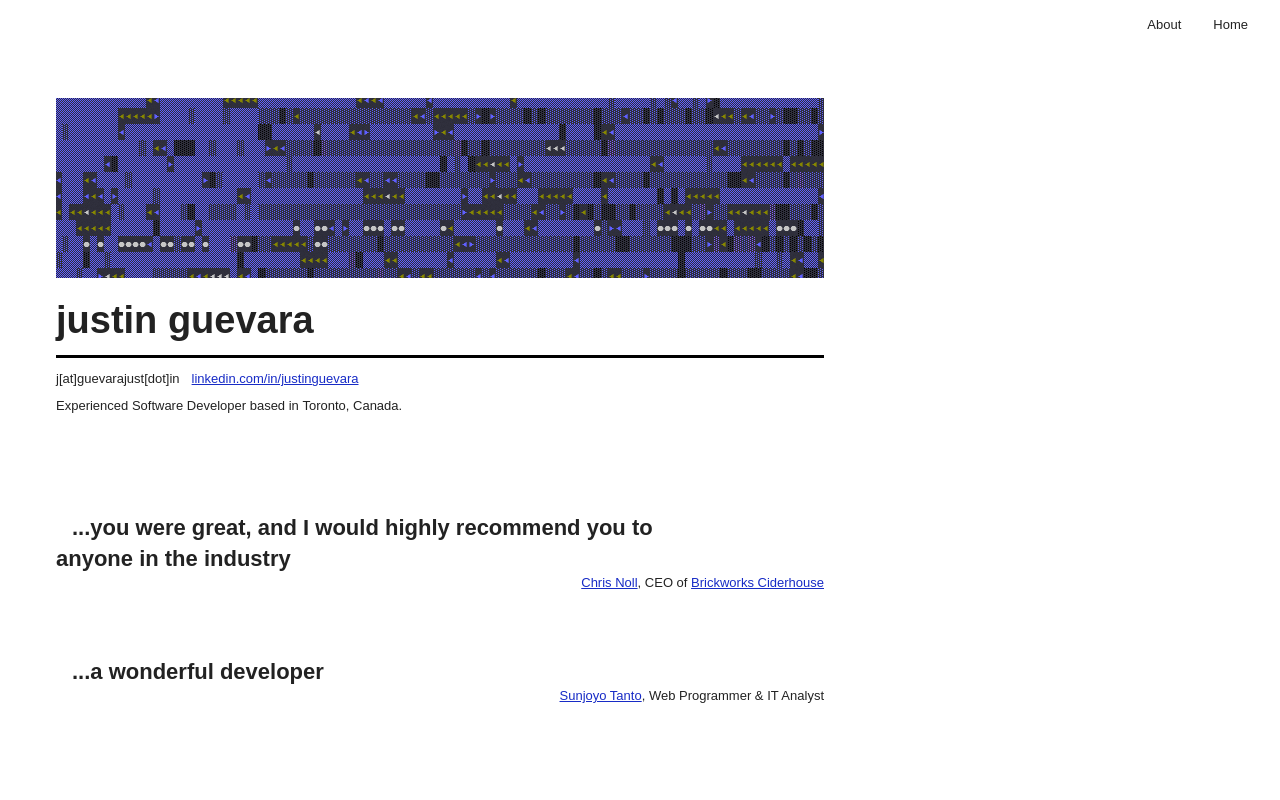
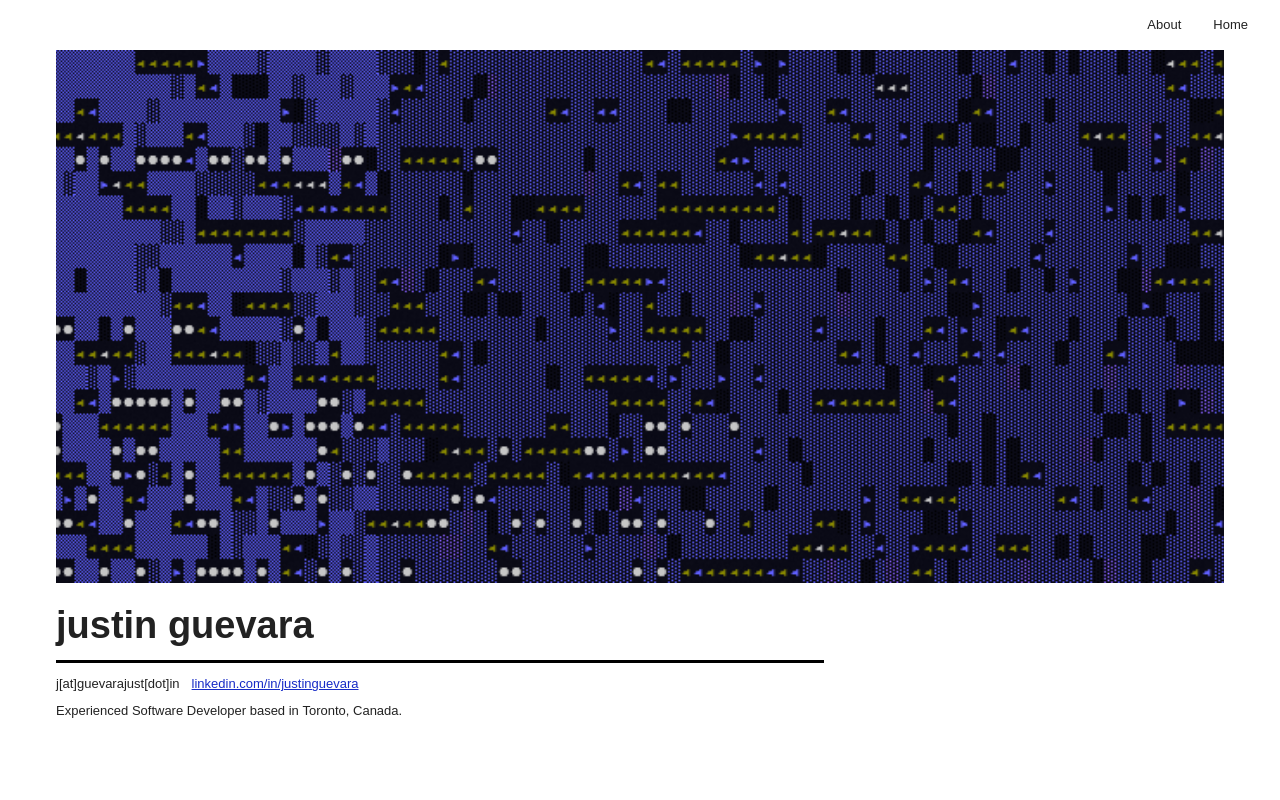
Before and after one commit to justinguevara/www.justinguevara.ca, a React (Vite) app: page / in a window 1280 px wide. Shown: the top 800 px of the page. Built offline with nearby package versions, Linux system fonts and the light colour scheme.

Commit message:
update home page styling

```diff
--- a/src/App.css
+++ b/src/App.css
@@ -28,11 +28,41 @@
   }
 }
 
+.feature-container {
+  box-sizing: content-box;
+  padding-left: 16px;
+  padding-right: 16px;
+}
+
 .home-heading-background {
-    background: url('/i3-min.png') no-repeat center center;
-    height: 180px;
-    margin-bottom: 16px;
-    background-size: auto;
+  background: url('/20250114a-min.png') no-repeat;
+  margin-bottom: 16px;
+  margin-left: auto;
+  margin-right: auto;
+}
+
+@media screen and (max-width: 480px) {
+  .home-heading-background {
+    height: 200px;
+    background-size: 900%;
+    background-position: center center;
+  }
+}
+
+@media screen and (max-width:1024px) and (min-width:481px) {
+  .home-heading-background {
+    height: 200px;
+    background-size: 700%;
+    background-position: center center;
+  }
+}
+
+@media screen and (min-width: 1025px) {
+  .home-heading-background {
+    height: 533px;
+    background-size: cover;
+    background-position: calc(100% + 266px) center;
+  }
 }
 
 @media screen and (max-width: 480px) {
@@ -308,18 +338,6 @@ a {
   padding-bottom: 56px
 }
 
-@media (min-width:1025px) {
-  .front-page .primary-content-container {
-    padding-top: 48px
-  }
-}
-
-@media (max-width:1024px) and (min-width:481px) {
-  .front-page .primary-content-container {
-    padding-top: 24px
-  }
-}
-
 .front-page .name {
   line-height: 140%;
   font-weight: 700;
@@ -433,10 +451,6 @@ a {
     width: 100%
   }
 
-  .front-page .primary-content-container {
-    padding-top: 16px
-  }
-
   .front-page .name {
     font-size: 26px
   }
--- a/src/components/pages/HomePage.tsx
+++ b/src/components/pages/HomePage.tsx
@@ -6,10 +6,14 @@ function HomePage (): JSX.Element {
       <MainNavigation/>
       <div className="temp"></div>
       <div className="front-page">
-          <div className="center-block-element content-width">
-            <div className="primary-content-container">
-                <div className="home-heading-background">
-                </div>
+
+    <div className="center-block-element content-width">
+      <div className="feature-container">
+        <div className="home-heading-background">
+        </div>
+      </div>
+      <div className="primary-content-container">
+
 
                 <section className="first-section">
                     <div className="name">Justin Guevara</div>
```
